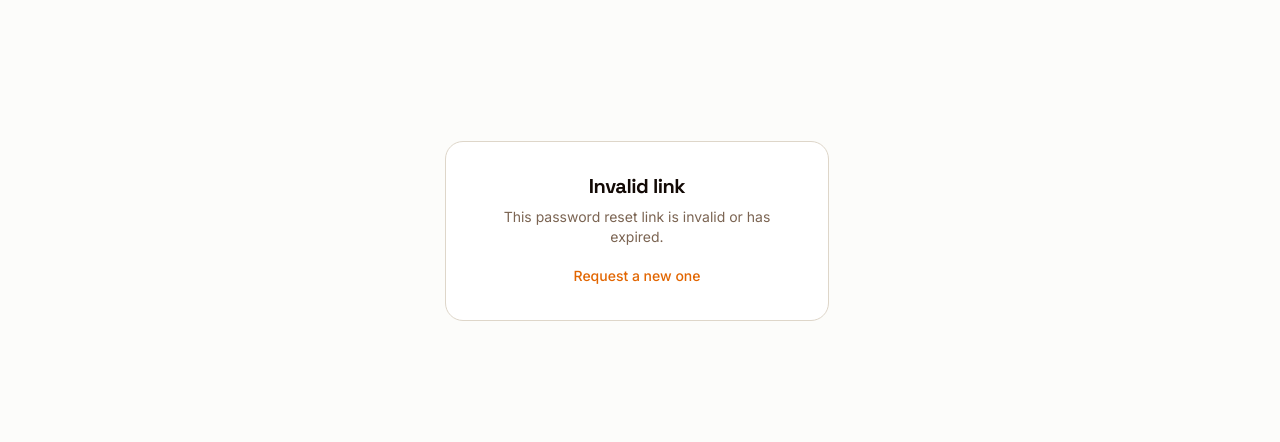
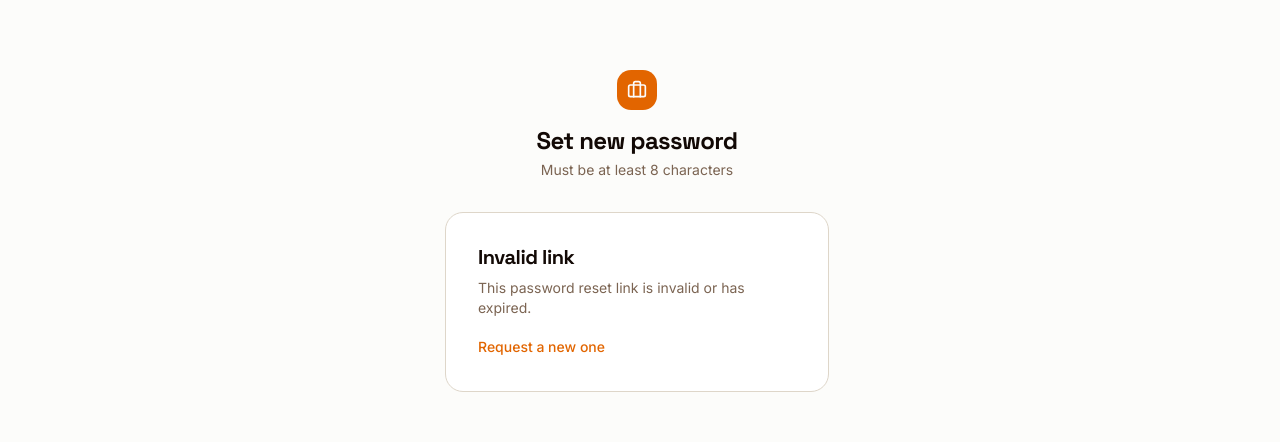
Before and after one commit to adeoluwaadeoye/job-tracker, a Next.js app: page /auth/new-password in a window 1280 px wide. Shown: the part 233-675 px from the top of the page. Built offline with nearby package versions, Linux system fonts and the light colour scheme; no server answers.

Commit message:
fixed new-password  page for publishing

```diff
--- a/app/auth/new-password/page.tsx
+++ b/app/auth/new-password/page.tsx
@@ -1,11 +1,11 @@
 "use client";
 
-import { useState } from "react";
+import { Suspense, useState } from "react";
 import { useSearchParams, useRouter } from "next/navigation";
 import Link from "next/link";
 import { Briefcase, ArrowRight, Eye, EyeOff } from "lucide-react";
 
-export default function NewPasswordPage() {
+function NewPasswordForm() {
   const searchParams = useSearchParams();
   const router = useRouter();
   const token = searchParams.get("token");
@@ -49,7 +49,6 @@ export default function NewPasswordPage() {
 
   if (!token) {
     return (
-      <div className="w-full max-w-sm text-center">
       <div className="bg-card border border-border rounded-2xl p-8">
         <h1 className="font-heading font-bold text-xl mb-2">Invalid link</h1>
         <p className="text-sm text-muted-foreground mb-4">
@@ -62,24 +61,10 @@ export default function NewPasswordPage() {
           Request a new one
         </Link>
       </div>
-      </div>
     );
   }
 
   return (
-    <div className="w-full max-w-sm">
-      <div className="flex flex-col items-center mb-8">
-        <div className="w-10 h-10 rounded-xl bg-primary flex items-center justify-center mb-4">
-          <Briefcase className="w-5 h-5 text-primary-foreground" />
-        </div>
-        <h1 className="font-heading font-bold text-2xl tracking-tight">
-          Set new password
-        </h1>
-        <p className="text-sm text-muted-foreground mt-1">
-          Must be at least 8 characters
-        </p>
-      </div>
-
     <div className="bg-card border border-border rounded-2xl p-6 flex flex-col gap-4">
       <form onSubmit={handleSubmit} className="flex flex-col gap-3">
         <div className="flex flex-col gap-1.5">
@@ -100,10 +85,7 @@ export default function NewPasswordPage() {
               onClick={() => setShowPassword(!showPassword)}
               className="absolute right-3 top-1/2 -translate-y-1/2 text-muted-foreground hover:text-foreground transition-colors"
             >
-                {showPassword
-                  ? <EyeOff className="w-4 h-4" />
-                  : <Eye className="w-4 h-4" />
-                }
+              {showPassword ? <EyeOff className="w-4 h-4" /> : <Eye className="w-4 h-4" />}
             </button>
           </div>
         </div>
@@ -122,9 +104,7 @@ export default function NewPasswordPage() {
           />
         </div>
 
-          {error && (
-            <p className="text-xs text-destructive">{error}</p>
-          )}
+        {error && <p className="text-xs text-destructive">{error}</p>}
 
         <button
           type="submit"
@@ -142,6 +122,31 @@ export default function NewPasswordPage() {
         </button>
       </form>
     </div>
+  );
+}
+
+export default function NewPasswordPage() {
+  return (
+    <div className="w-full max-w-sm">
+      <div className="flex flex-col items-center mb-8">
+        <div className="w-10 h-10 rounded-xl bg-primary flex items-center justify-center mb-4">
+          <Briefcase className="w-5 h-5 text-primary-foreground" />
+        </div>
+        <h1 className="font-heading font-bold text-2xl tracking-tight">
+          Set new password
+        </h1>
+        <p className="text-sm text-muted-foreground mt-1">
+          Must be at least 8 characters
+        </p>
+      </div>
+
+      <Suspense fallback={
+        <div className="bg-card border border-border rounded-2xl p-6 flex items-center justify-center">
+          <span className="w-5 h-5 border-2 border-muted border-t-foreground rounded-full animate-spin" />
+        </div>
+      }>
+        <NewPasswordForm />
+      </Suspense>
     </div>
   );
 }
```
Lines whose indentation alone changed are shown as unchanged.
